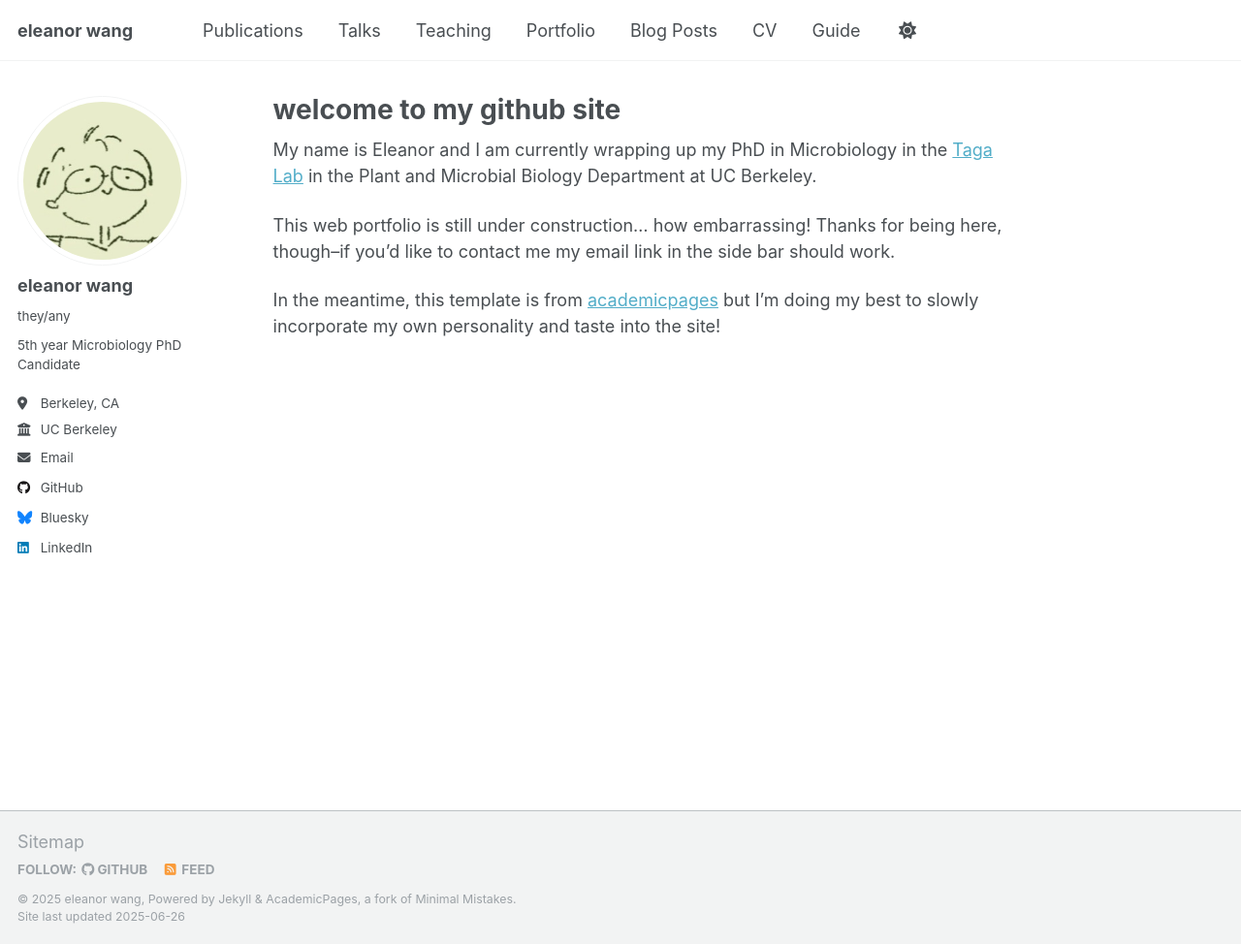
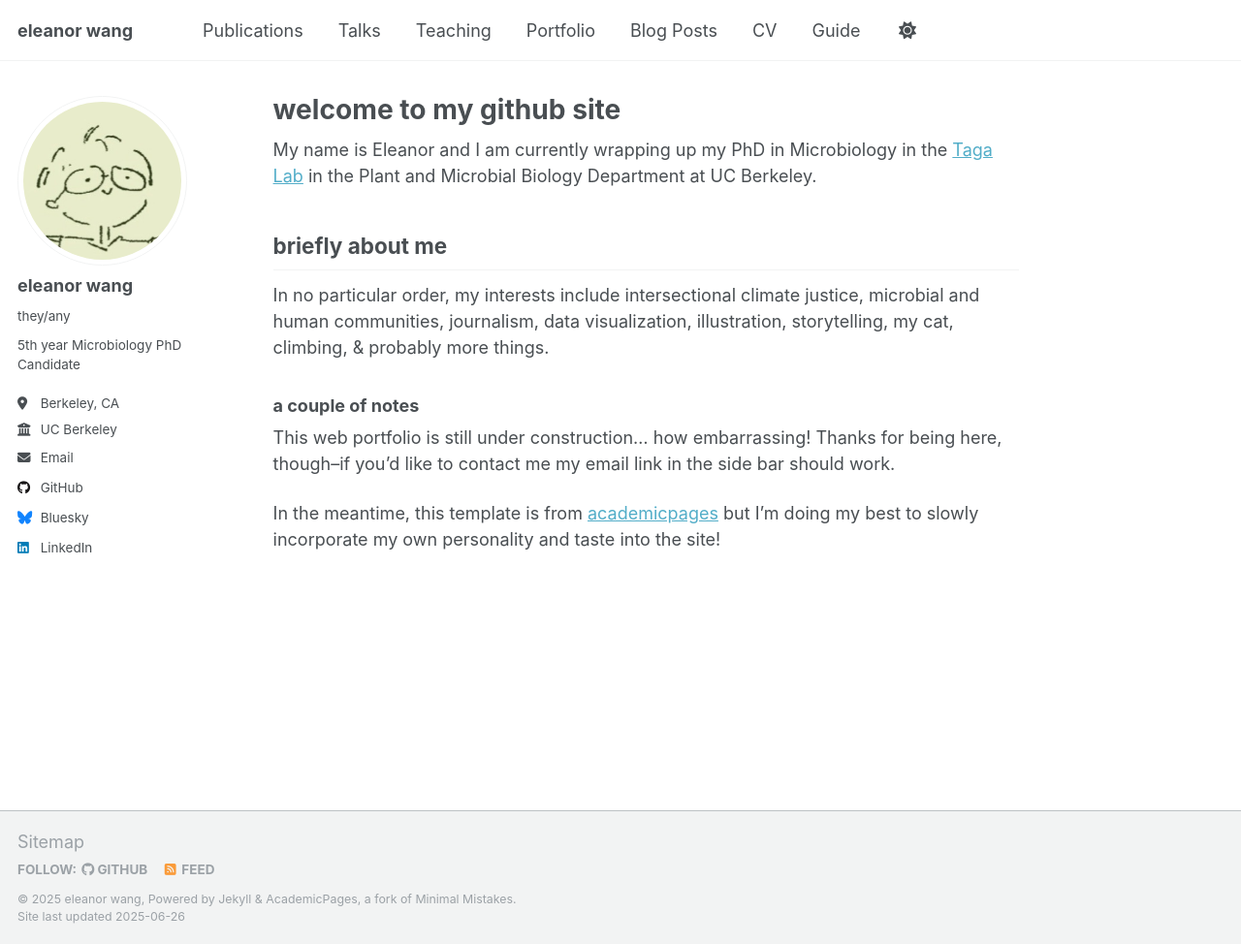
Before and after one commit to eledamame/eledamame.github.io, a Jekyll site: the page built from _pages/about.md, in a window 1280 px wide and 974 px high. Shown: the whole window at 97% size. Built offline with Jekyll 4.4.1, drawn with Linux system fonts in a browser that asks for light colours.

Commit message:
Update about.md

```diff
--- a/_pages/about.md
+++ b/_pages/about.md
@@ -9,6 +9,11 @@ redirect_from:
 
 My name is Eleanor and I am currently wrapping up my PhD in Microbiology in the [Taga Lab](https://tagalab.berkeley.edu/) in the Plant and Microbial Biology Department at UC Berkeley.
 
+## briefly about me
+In no particular order, my interests include intersectional climate justice, microbial and human communities, journalism, data visualization, illustration, storytelling, my cat, climbing, & probably more things.
+
+### a couple of notes
+
 This web portfolio is still under construction... how embarrassing! Thanks for being here, though--if you'd like to contact me my email link in the side bar should work.
 
 In the meantime, this template is from [academicpages](https://academicpages.github.io/) but I'm doing my best to slowly incorporate my own personality and taste into the site!
```
